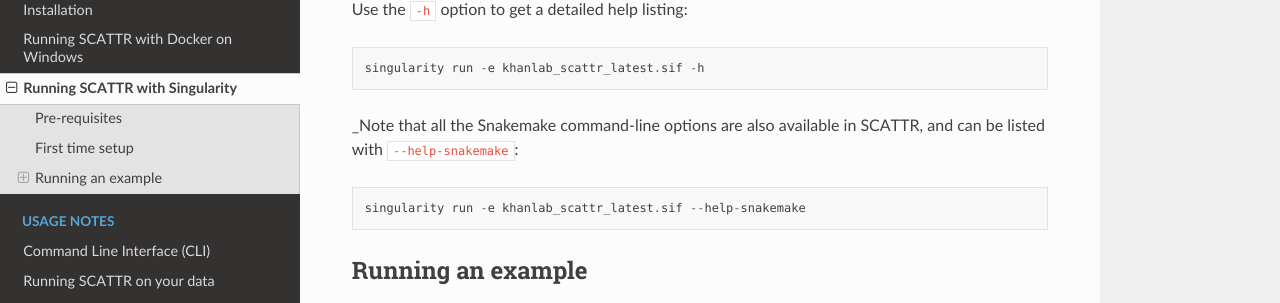
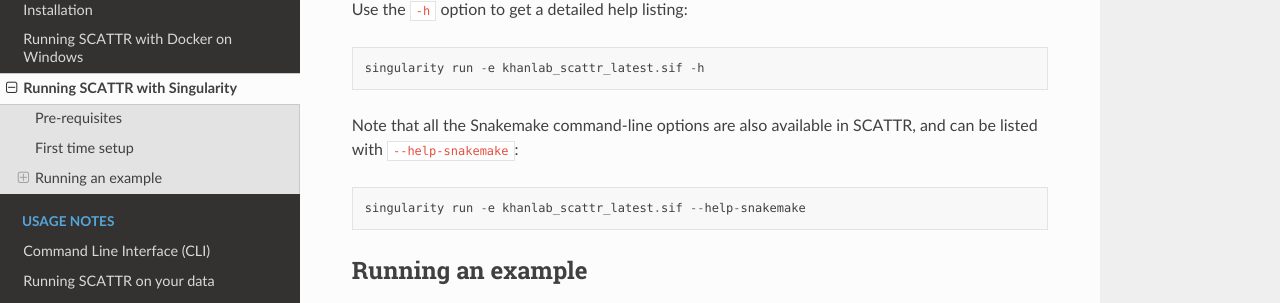
Before and after one commit to khanlab/scattr, a Sphinx documentation site: the page built from docs/getting_started/singularity.md, in a window 1280 px wide and 900 px high, scrolled down 887 px. Shown: the part 142-445 px from the top of the window. Built offline with Sphinx 7.4.7 and the Read the Docs theme 2.0.0, drawn with Linux system fonts in a browser that asks for light colours.

Commit message:
rm leading underscore

````diff
--- a/docs/getting_started/singularity.md
+++ b/docs/getting_started/singularity.md
@@ -44,7 +44,7 @@ Use the `-h` option to get a detailed help listing:
 singularity run -e khanlab_scattr_latest.sif -h
 ```
 
-_Note that all the Snakemake command-line options are also available in SCATTR,
+Note that all the Snakemake command-line options are also available in SCATTR,
 and can be listed with `--help-snakemake`:
 
 ```
````
